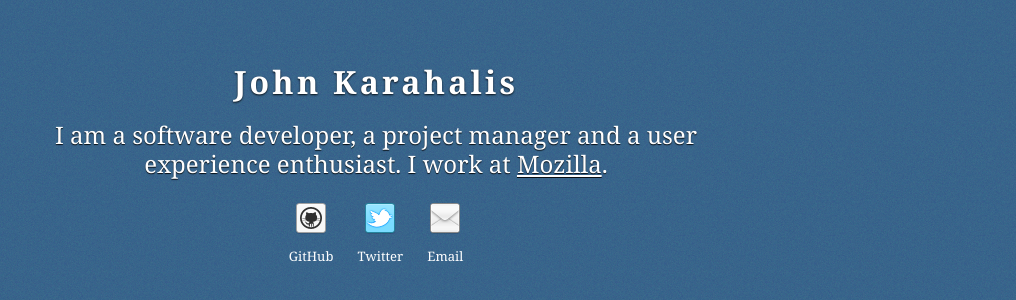
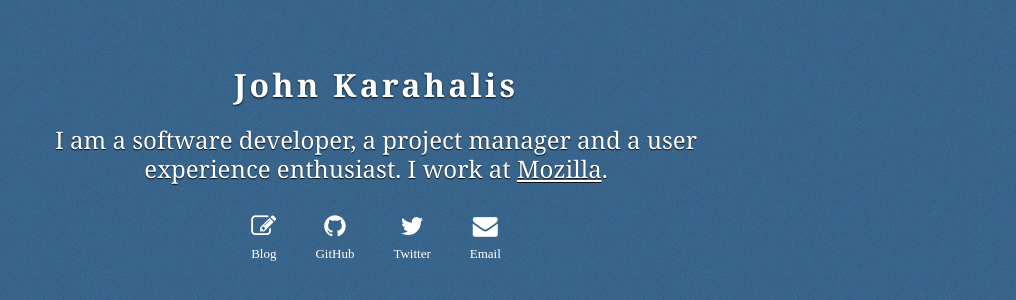
Before and after one commit to openjck/openjck.com, a plain HTML site: page www/index.html in a window 1280 px wide. Shown: the part 220-520 px from the top of the page, without its empty margins (264-1280 px from the left). Drawn offline with Linux system fonts and the light colour scheme.

Commit message:
Replace icons with FontAwesome, link to blog

```diff
--- a/www/index.html
+++ b/www/index.html
@@ -6,6 +6,7 @@
     <meta charset="utf-8" />
     <meta name="description" content="Personal website of John Karahalis, software developer, project manager and user experience enthusiast from Mozilla." />
     <link rel="stylesheet" type="text/css" href="media/css/main.css" />
+    <link href="http://netdna.bootstrapcdn.com/font-awesome/4.1.0/css/font-awesome.min.css" rel="stylesheet">
     <link rel="shortcut icon" href="media/img/favicon.ico">
   </head>
 
@@ -25,23 +26,26 @@
 
         <ul>
 
-          <li>
+          <li id="blog">
+            <a href="http://blog.openjck.com">
+              <h2>Blog</h2>
+            </a>
+          </li>
+
+          <li id="github">
             <a href="https://github.com/openjck">
-              <img src="media/icons/github.png" alt="" />
               <h2>GitHub</h2>
             </a>
           </li>
 
-          <li>
+          <li id="twitter">
             <a href="https://twitter.com/openjck">
-              <img src="media/icons/twitter.png" alt="" />
               <h2>Twitter</h2>
             </a>
           </li>
 
-          <li>
+          <li id="email">
             <a href="mailto:john.karahalis@gmail.com">
-              <img src="media/icons/email.png" alt="" />
               <h2>Email</h2>
             </a>
           </li>
--- a/www/media/css/main.css
+++ b/www/media/css/main.css
@@ -16,7 +16,7 @@ h1 {
 p {
   font-size: 24px;
   line-height: 1.2;
-  margin: .75em 0 1em 0;
+  margin: 20px 0 30px 0;
   text-align: center;
   text-shadow: 0 1px 1px rgba(0, 0, 0, 0.85);
 }
@@ -34,7 +34,7 @@ ul {
 
 li {
   display: inline-block;
-  margin-left: 20px;
+  margin-left: 35px;
 }
 
 li:first-child {
@@ -51,6 +51,32 @@ li h2 {
   font-size: small;
   font-weight: normal;
   margin: .5em 0;
+}
+
+/* Icons */
+
+#sites {
+    font-family: FontAwesome;
+}
+
+#sites li {
+    font-size: 25px;
+}
+
+#blog:before {
+    content: '\f044';
+}
+
+#github:before {
+    content: '\f09b';
+}
+
+#twitter:before {
+    content: '\f099';
+}
+
+#email:before {
+    content: '\f0e0';
 }
 
 /* Vertically center. */
```
Also changed, not shown: doc/icons.md (deleted, +0 -2 lines), www/media/icons/blog.png (deleted), www/media/icons/email.png (deleted), www/media/icons/github.png (deleted), www/media/icons/twitter.png (deleted).
